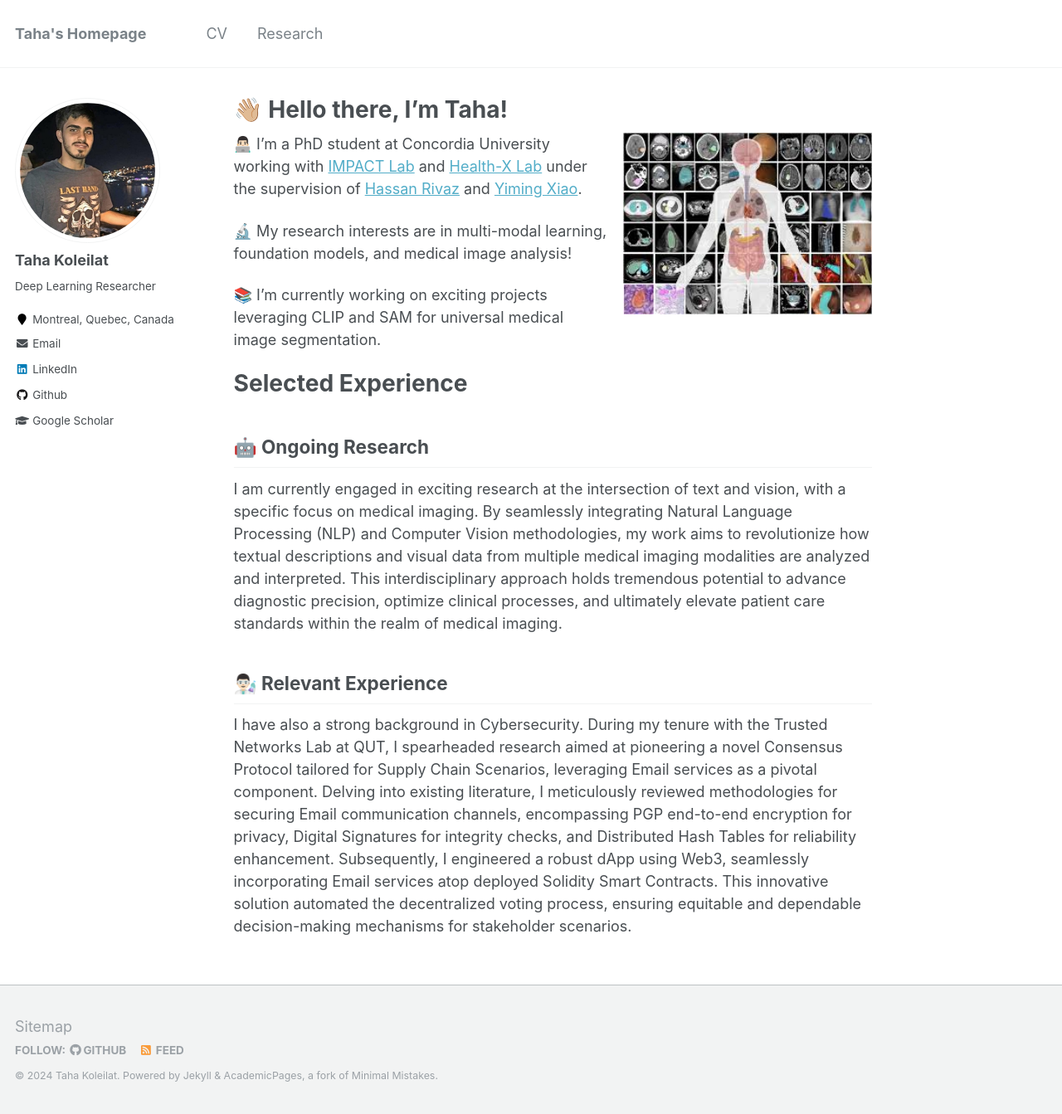
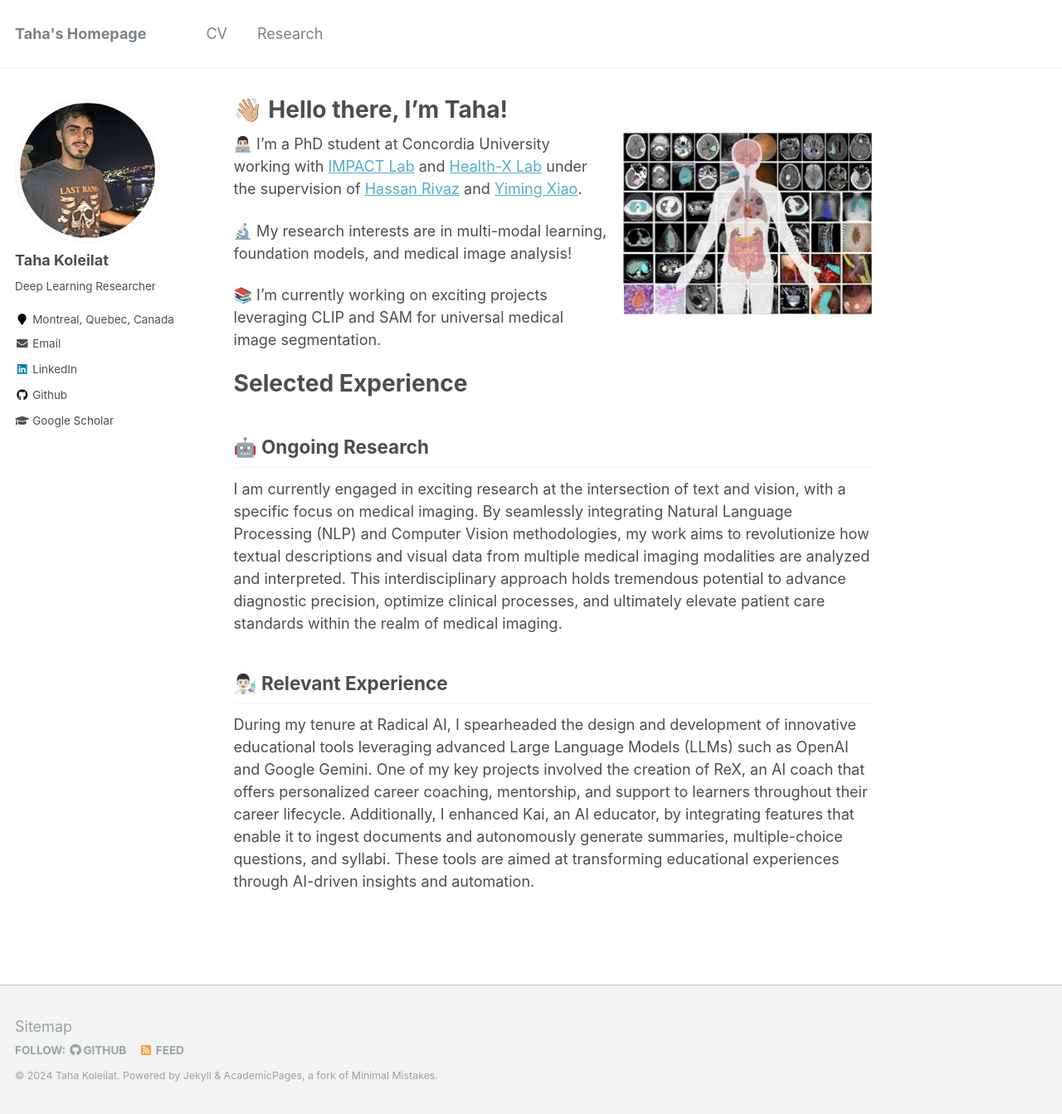
Before and after one commit to TahaKoleilat/tahakoleilat.github.io, a Jekyll site: the page built from _pages/about.md, in a window 1280 px wide and 1343 px high. Shown: the whole window at 83% size. Built offline with Jekyll 4.4.1, drawn with Linux system fonts in a browser that asks for light colours.

Commit message:
Update about.md

```diff
--- a/_pages/about.md
+++ b/_pages/about.md
@@ -32,7 +32,7 @@ To accompany this work, I have submitted a blog post to the **ICLR** Blogposts T
 Feel free to look at my specific [portfolio entry](https://sudo-boris.github.io/portfolio/RCPPO/). -->
 
 ## 👨🏻‍🔬 Relevant Experience
-I have also a strong background in Cybersecurity. During my tenure with the Trusted Networks Lab at QUT, I spearheaded research aimed at pioneering a novel Consensus Protocol tailored for Supply Chain Scenarios, leveraging Email services as a pivotal component. Delving into existing literature, I meticulously reviewed methodologies for securing Email communication channels, encompassing PGP end-to-end encryption for privacy, Digital Signatures for integrity checks, and Distributed Hash Tables for reliability enhancement. Subsequently, I engineered a robust dApp using Web3, seamlessly incorporating Email services atop deployed Solidity Smart Contracts. This innovative solution automated the decentralized voting process, ensuring equitable and dependable decision-making mechanisms for stakeholder scenarios.
+During my tenure at Radical AI, I spearheaded the design and development of innovative educational tools leveraging advanced Large Language Models (LLMs) such as OpenAI and Google Gemini. One of my key projects involved the creation of ReX, an AI coach that offers personalized career coaching, mentorship, and support to learners throughout their career lifecycle. Additionally, I enhanced Kai, an AI educator, by integrating features that enable it to ingest documents and autonomously generate summaries, multiple-choice questions, and syllabi. These tools are aimed at transforming educational experiences through AI-driven insights and automation.
 
 <!-- ## 📚 Teaching and Community Contributions
 To further contribute to the Machine Learning community, I have a [YouTube](https://www.youtube.com/@borismeinardus) and [Medium](https://medium.com/@boris.meinardus) channel where I publish educational Machine Learning content. -->
```
